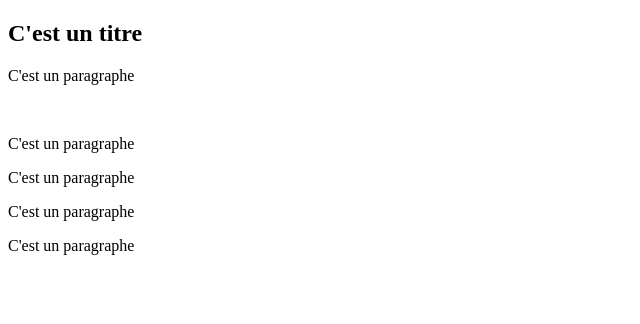
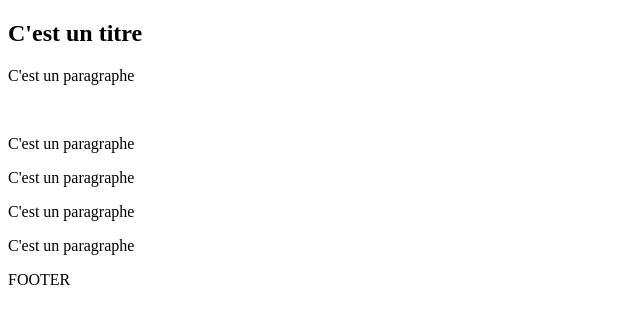
Before and after one commit to AnthonyRUIZ-lulilo/workflow-git-v2, a plain HTML site: page test.html in a window 1280 px wide. Shown: the full height of the page, 0-640 px from the left. Drawn offline with Linux system fonts and the light colour scheme.

Commit message:
feat(test): ajout du footer

```diff
--- a/test.html
+++ b/test.html
@@ -15,5 +15,8 @@
     <p>C'est un paragraphe</p>
     <p>C'est un paragraphe</p>
 </div>
+<footer>
+    <p>FOOTER</p>
+</footer>
 </body>
 </html>
```
